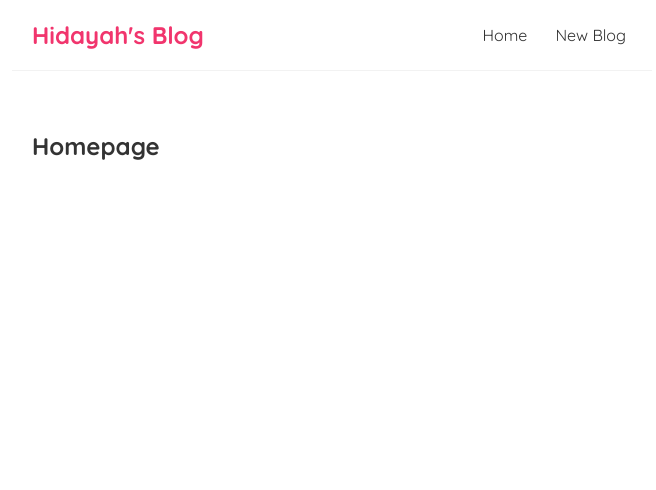
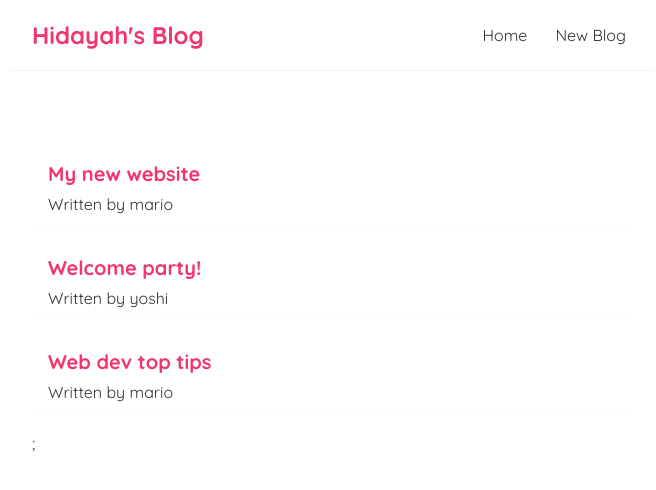
Before and after one commit to HidayahJadaan/My_ReactJS_Tasks, a React (Create React App) app in the folder my-blog/: page / in a window 1280 px wide. Shown: the top 490 px of the page, without its empty margins (308-964 px from the left). Built offline with nearby package versions, Linux system fonts and the light colour scheme.

Commit message:
Lesson 11

```diff
--- /dev/null
+++ b/my-blog/src/components/BlogList.jsx
@@ -0,0 +1,15 @@
+import React from 'react'
+
+export default function BlogList({blogs}) {
+  return (
+
+    <div className='blog-list'>
+        {blogs.map((blog) => (
+        <div className="blog-preview" key={blog.id}>
+          <h2>{blog.title}</h2>
+          <p>Written by {blog.author}</p>
+        </div>
+      ))};
+    </div>
+  )
+}
--- a/my-blog/src/components/Home.jsx
+++ b/my-blog/src/components/Home.jsx
@@ -1,9 +1,29 @@
+import { useState } from "react";
+import BlogList from "./BlogList";
+
 const Home = () => {
-    return (
-      <div className="home">
-        <h2>Homepage</h2>
-      </div>
-    );
-  }
+  // let name = 'Hidayah';
+  const [name, setName] = useState("Hidayah");
+  const [blogs, setBlogs] = useState([
+    { title: "My new website", body: "lorem ipsum...", author: "mario", id: 1 },
+    { title: "Welcome party!", body: "lorem ipsum...", author: "yoshi", id: 2 },
+    {
+      title: "Web dev top tips",
+      body: "lorem ipsum...",
+      author: "mario",
+      id: 3,
+    },
+  ]);
 
-  export default Home;
+  const handleClick = () => {
+    setName("Jadaan");
+  };
+
+  return (
+    <div className="home">
+      <BlogList blogs={blogs} />
+    </div>
+  );
+};
+
+export default Home;
--- a/my-blog/src/index.css
+++ b/my-blog/src/index.css
@@ -33,3 +33,18 @@
   margin: 40px auto;
   padding: 20px;
 }
+
+/* blog previews / list */
+.blog-preview {
+  padding: 10px 16px;
+  margin: 20px 0;
+  border-bottom: 1px solid #fafafa;
+}
+.blog-preview:hover {
+  box-shadow: 1px 3px 5px rgba(0,0,0,0.1);
+}
+.blog-preview h2 {
+  font-size: 20px;
+  color: #f1356d;
+  margin-bottom: 8px;
+}
```
